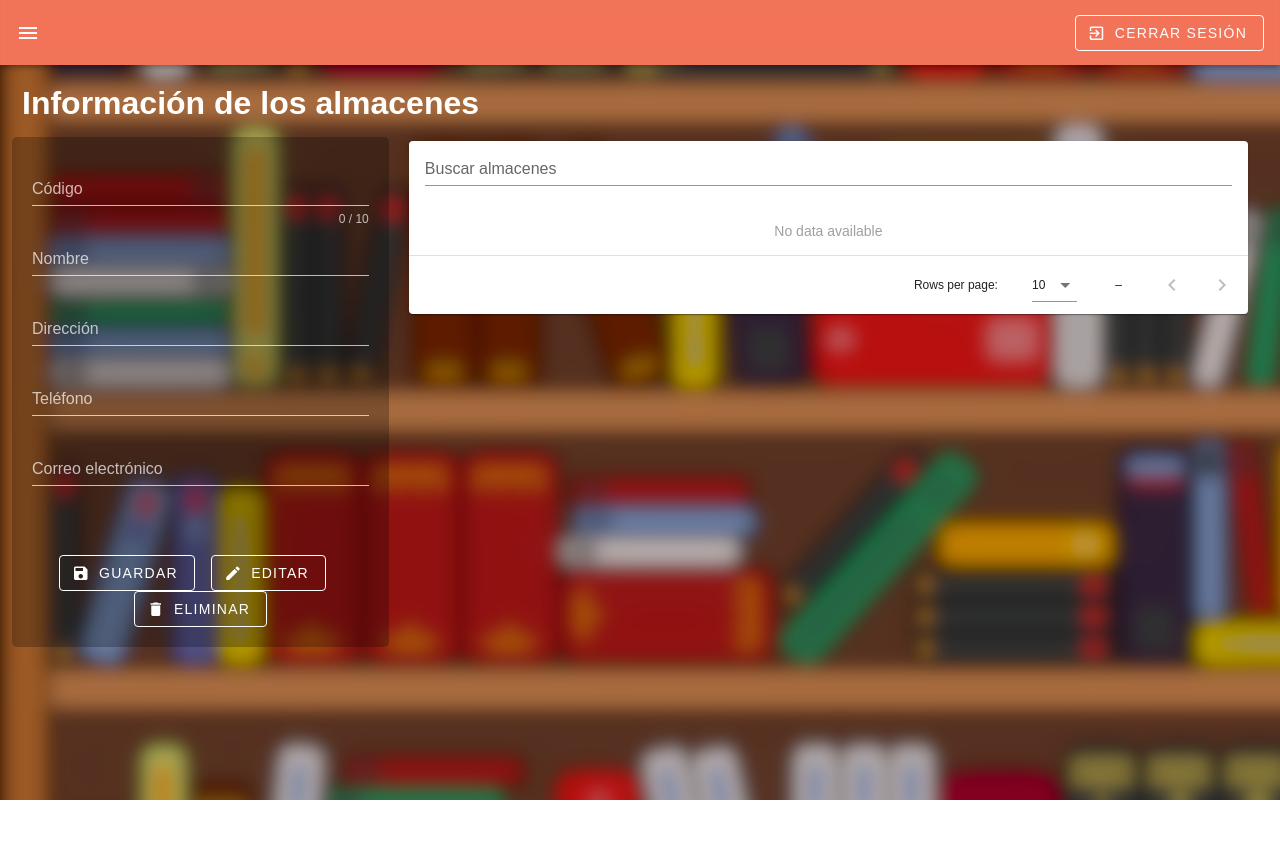
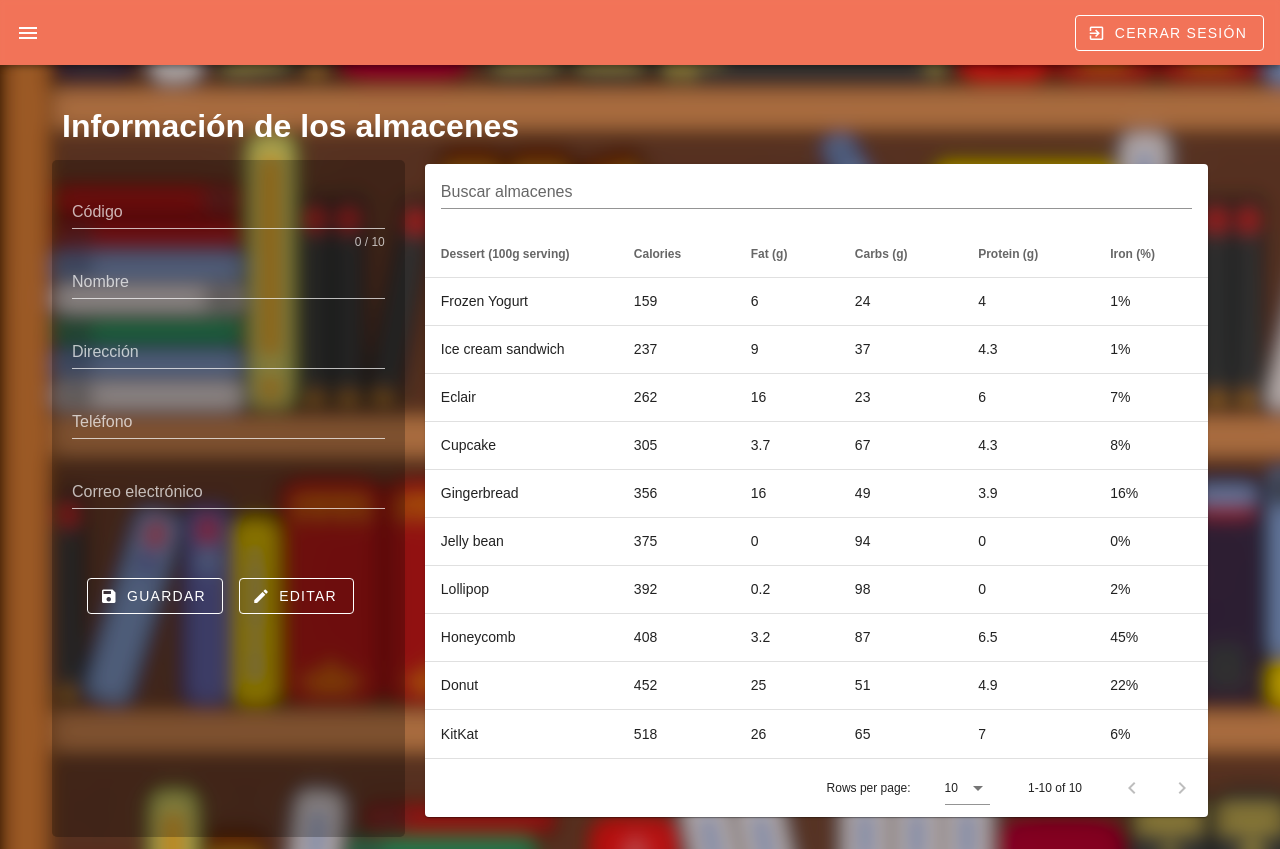
Before and after one commit to johanromero5879/ebi-frontend, a Vue app: page /home/almacenes in a window 1280 px wide. Before the commit the page ends 800 px from the top, so only its background shows below. Built offline with nearby package versions, Linux system fonts and the light colour scheme.

Commit message:
Puliendo algunos detalles adicionales

```diff
--- a/public/index.html
+++ b/public/index.html
@@ -1,5 +1,5 @@
 <!DOCTYPE html>
-<html lang="en">
+<html lang="es">
   <head>
     <meta charset="utf-8">
     <meta http-equiv="X-UA-Compatible" content="IE=edge">
--- a/src/views/Almacenes.vue
+++ b/src/views/Almacenes.vue
@@ -18,7 +18,8 @@
                     :rules="codru"
                     label="Código"
                     required
-                    ></v-text-field>
+                    >
+                    </v-text-field>
 
                     <v-text-field dark
                     v-model="nombre"
@@ -72,6 +73,7 @@
                     </v-btn>
 
                     <v-btn
+                    v-if="usuario.tipo == 'admin'"
                     color="white"
                     outlined
                     @click="resetValidation"
@@ -108,7 +110,9 @@
 
 .contAlmacenes {
     /* background-color: white; */
-    padding-top: 57px;
+    padding-top: 80px;
+    padding-left: 40px;
+    padding-right: 40px;
     box-sizing: border-box;
     display: block;
     justify-content: top;
@@ -139,8 +143,8 @@
     padding:20px;
     border-radius: 5px;
     width: 30%;
-    display:block;
-    align-items: center;
+    display: block;
+    align-items: top;
     font-family: sans-serif;
 }
 
@@ -158,7 +162,12 @@
 
 <script>
   export default {
-    data: () => ({
+    data () {
+      return {
+
+        usuario: {
+            tipo: "xd"
+        },
         valid: true,
         codigo: '',
         codru: [
@@ -188,9 +197,105 @@
         corru: [
         v => !!v || 'Este campo es obligatorio',
         v => /.+@.+\..+/.test(v) || 'El correo debe tener un formato válido',
-        ]
-    }),
+        ],
 
+        headers: [
+          {
+            text: 'Dessert (100g serving)',
+            align: 'start',
+            sortable: false,
+            value: 'name',
+          },
+          { text: 'Calories', value: 'calories' },
+          { text: 'Fat (g)', value: 'fat' },
+          { text: 'Carbs (g)', value: 'carbs' },
+          { text: 'Protein (g)', value: 'protein' },
+          { text: 'Iron (%)', value: 'iron' },
+        ],
+        desserts: [
+          {
+            name: 'Frozen Yogurt',
+            calories: 159,
+            fat: 6.0,
+            carbs: 24,
+            protein: 4.0,
+            iron: '1%',
+          },
+          {
+            name: 'Ice cream sandwich',
+            calories: 237,
+            fat: 9.0,
+            carbs: 37,
+            protein: 4.3,
+            iron: '1%',
+          },
+          {
+            name: 'Eclair',
+            calories: 262,
+            fat: 16.0,
+            carbs: 23,
+            protein: 6.0,
+            iron: '7%',
+          },
+          {
+            name: 'Cupcake',
+            calories: 305,
+            fat: 3.7,
+            carbs: 67,
+            protein: 4.3,
+            iron: '8%',
+          },
+          {
+            name: 'Gingerbread',
+            calories: 356,
+            fat: 16.0,
+            carbs: 49,
+            protein: 3.9,
+            iron: '16%',
+          },
+          {
+            name: 'Jelly bean',
+            calories: 375,
+            fat: 0.0,
+            carbs: 94,
+            protein: 0.0,
+            iron: '0%',
+          },
+          {
+            name: 'Lollipop',
+            calories: 392,
+            fat: 0.2,
+            carbs: 98,
+            protein: 0,
+            iron: '2%',
+          },
+          {
+            name: 'Honeycomb',
+            calories: 408,
+            fat: 3.2,
+            carbs: 87,
+            protein: 6.5,
+            iron: '45%',
+          },
+          {
+            name: 'Donut',
+            calories: 452,
+            fat: 25.0,
+            carbs: 51,
+            protein: 4.9,
+            iron: '22%',
+          },
+          {
+            name: 'KitKat',
+            calories: 518,
+            fat: 26.0,
+            carbs: 65,
+            protein: 7,
+            iron: '6%',
+          },
+        ],
+      }
+    },
     methods: {
       validate () {
         this.$refs.form.validate()
```
Also changed, not shown: src/router/index.js (+0 -8 lines).
